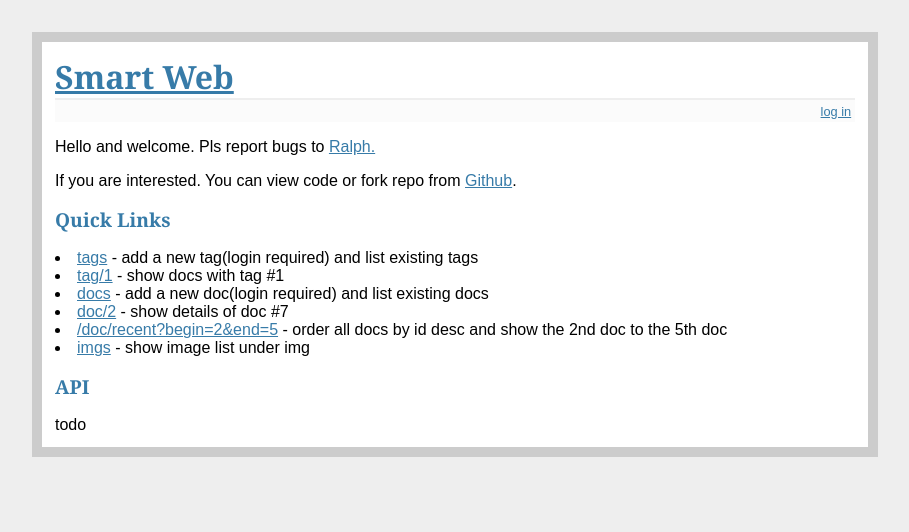
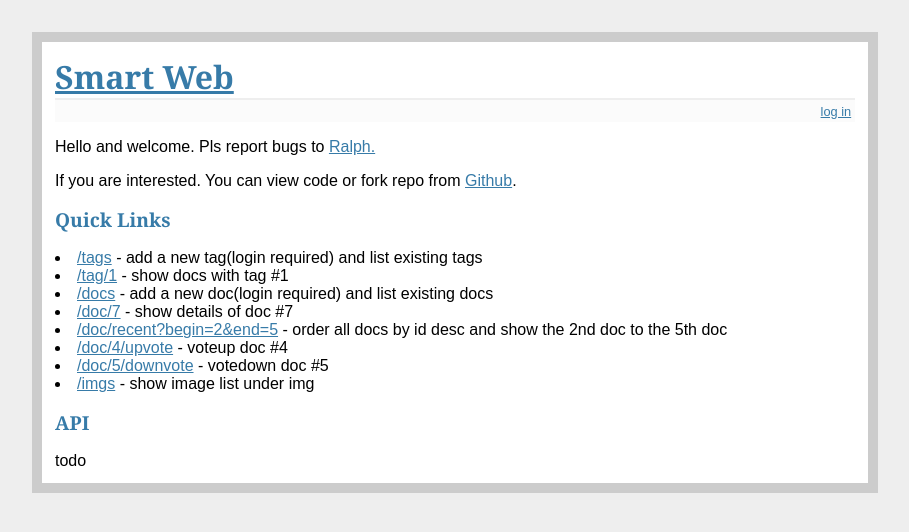
Before and after one commit to O2-studio/server, a Flask app: page / in a window 1280 px wide. Shown: the top 532 px of the page, without its empty margins (185-1094 px from the left). Run offline with Flask 2, Linux system fonts and the light colour scheme.

Commit message:
ui tweaks

```diff
--- a/static/css/style.css
+++ b/static/css/style.css
@@ -90,7 +90,3 @@ td {
 .vote {
 	display: inline;
 }
-
-.vote a {
-
-}
--- a/templates/index.html
+++ b/templates/index.html
@@ -7,12 +7,14 @@
   <a href="https://github.com/smart-app/server">Github</a>.</p><p></p>
   <lu>
   <h2>Quick Links</h2><p>
-  <li><a href="/tags">tags</a> - add a new tag(login required) and list existing tags</li>
-  <li><a href="/tag/1">tag/1</a> - show docs with tag #1</li>
-  <li><a href="/docs">docs</a> - add a new doc(login required) and list existing docs</li>
-  <li><a href="/doc/7">doc/2</a> - show details of doc #7</li>
+  <li><a href="/tags">/tags</a> - add a new tag(login required) and list existing tags</li>
+  <li><a href="/tag/1">/tag/1</a> - show docs with tag #1</li>
+  <li><a href="/docs">/docs</a> - add a new doc(login required) and list existing docs</li>
+  <li><a href="/doc/7">/doc/7</a> - show details of doc #7</li>
   <li><a href="/doc/recent?begin=2&amp;end=5">/doc/recent?begin=2&amp;end=5</a> - order all docs by id desc and show the 2nd doc to the 5th doc</li>
-  <li><a href="/imgs">imgs</a> - show image list under img</li>
+  <li><a href="/doc/4/upvote">/doc/4/upvote</a> - voteup doc #4</li>
+  <li><a href="/doc/5/downvote">/doc/5/downvote</a> - votedown doc #5</li>
+  <li><a href="/imgs">/imgs</a> - show image list under img</li>
   </lu>
   <p></p>
   <h2>API</h2><p></p>
```
